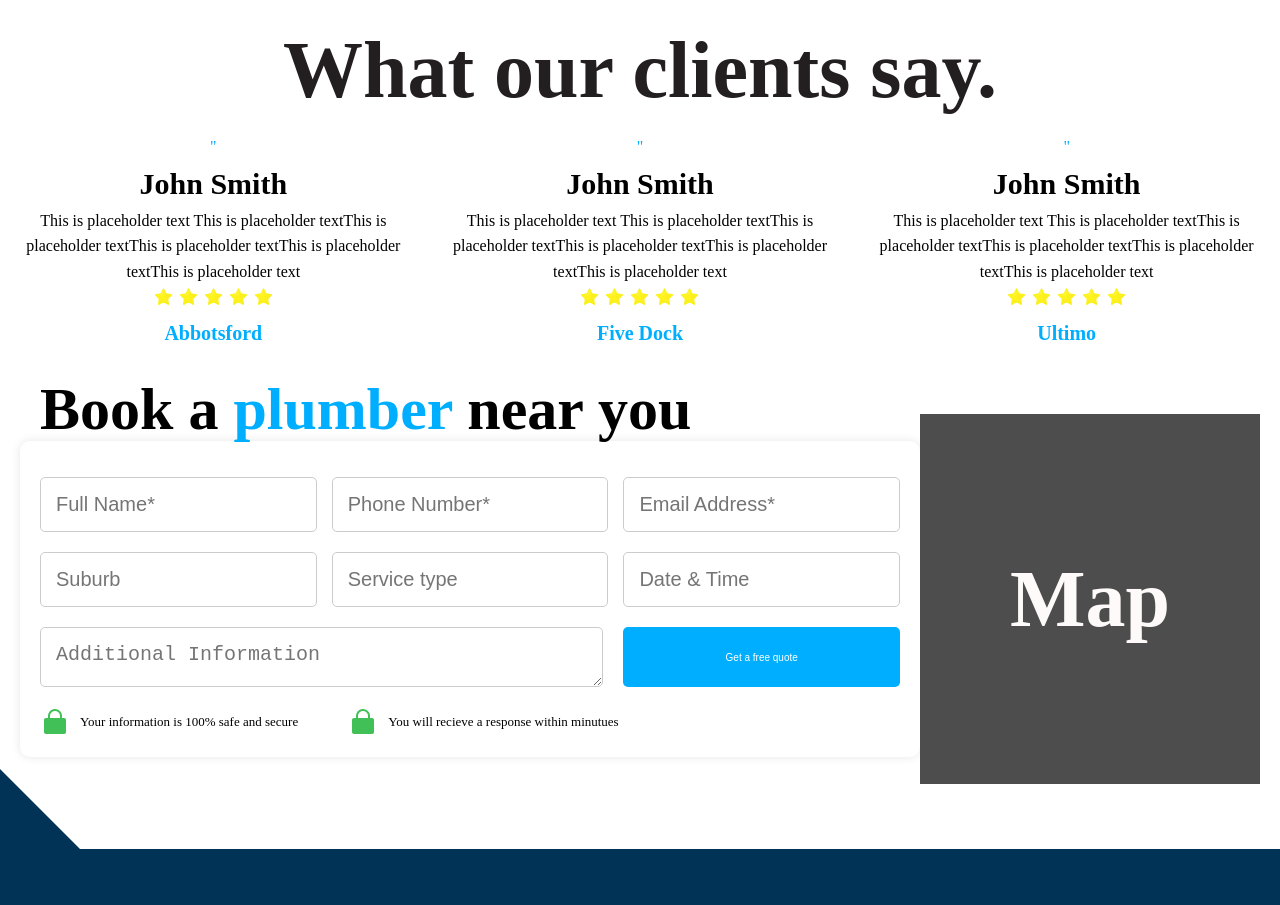
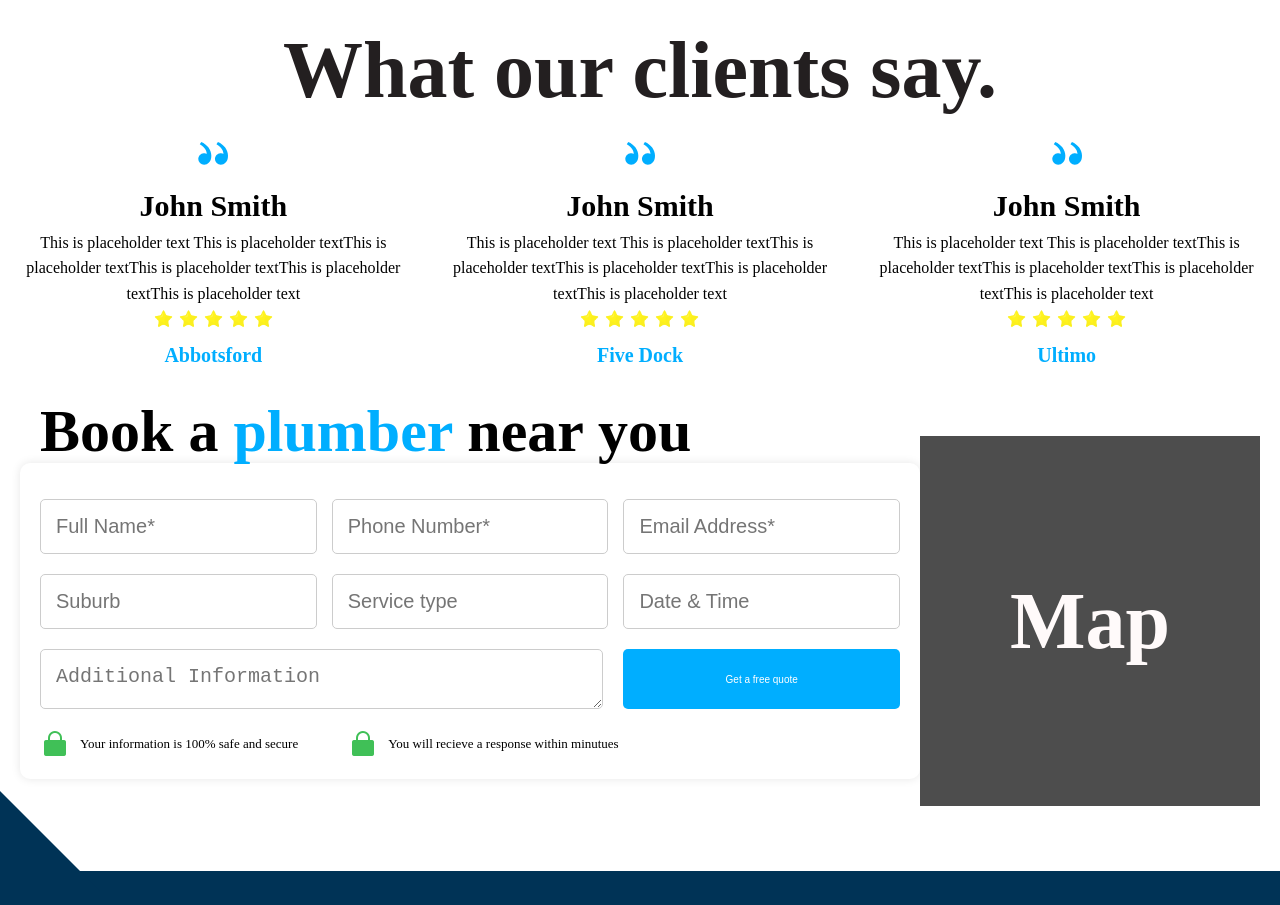
Before and after one commit to LeiliAQ/landingpage, a React (Create React App) app: page / in a window 1280 px wide. Shown: the part 3860-4765 px from the top of the page. Built offline with nearby package versions, Linux system fonts and the light colour scheme.

Commit message:
Clients changed douoblequote added

```diff
--- a/src/components/Clients.css
+++ b/src/components/Clients.css
@@ -43,9 +43,14 @@
 }
 
 
-
 .starIcon{
     width: 2.5rem;
     height: 2.5rem;
     /* margin-left: -0.5rem; */
 }
+.doublequote-svg{
+    width: 4rem;
+    height: 4rem;
+    fill: #00aeff;
+    transform: scaleX(-1)
+  }
--- a/src/components/Clients.js
+++ b/src/components/Clients.js
@@ -1,6 +1,7 @@
 import React, { Component } from 'react'
 import './Clients.css'
 import starIcon from '../images/starpng.png'
+
 
 export default class Clients extends Component {
   render() {
@@ -10,7 +11,11 @@ export default class Clients extends Component {
         <div className="Clients-title">What our clients say.</div>
         <div className="clients-boxes">
             <div className="clients-box">
-                <p className='blueicon'>"</p>
+                <p className='blueicon'>
+                  {/* put doublequote */}
+                  <svg className="doublequote-svg"viewBox="0 0 24 24" xmlns="http://www.w3.org/2000/svg"><path d="m0 0h24v24h-24z" fill="none"/><path d="m4.583 17.321c-1.03-1.094-1.583-2.321-1.583-4.31 0-3.5 2.457-6.637 6.03-8.188l.893 1.378c-3.335 1.804-3.987 4.145-4.247 5.621.537-.278 1.24-.375 1.929-.311 1.804.167 3.226 1.648 3.226 3.489a3.5 3.5 0 0 1 -3.5 3.5c-1.073 0-2.099-.49-2.748-1.179zm10 0c-1.03-1.094-1.583-2.321-1.583-4.31 0-3.5 2.457-6.637 6.03-8.188l.893 1.378c-3.335 1.804-3.987 4.145-4.247 5.621.537-.278 1.24-.375 1.929-.311 1.804.167 3.226 1.648 3.226 3.489a3.5 3.5 0 0 1 -3.5 3.5c-1.073 0-2.099-.49-2.748-1.179z"/></svg>
+
+                </p>
                 <p className='client-box__title'>John Smith</p>
                 <p className='client-box__text'>This is placeholder text This is placeholder textThis is
                 placeholder textThis is placeholder textThis is placeholder
@@ -26,7 +31,11 @@ export default class Clients extends Component {
             </div>
 
             <div className="clients-box">
-                <p className='blueicon'>"</p>
+                <p className='blueicon'>
+                  {/* put doublequote */}
+                  <svg className="doublequote-svg"viewBox="0 0 24 24" xmlns="http://www.w3.org/2000/svg"><path d="m0 0h24v24h-24z" fill="none"/><path d="m4.583 17.321c-1.03-1.094-1.583-2.321-1.583-4.31 0-3.5 2.457-6.637 6.03-8.188l.893 1.378c-3.335 1.804-3.987 4.145-4.247 5.621.537-.278 1.24-.375 1.929-.311 1.804.167 3.226 1.648 3.226 3.489a3.5 3.5 0 0 1 -3.5 3.5c-1.073 0-2.099-.49-2.748-1.179zm10 0c-1.03-1.094-1.583-2.321-1.583-4.31 0-3.5 2.457-6.637 6.03-8.188l.893 1.378c-3.335 1.804-3.987 4.145-4.247 5.621.537-.278 1.24-.375 1.929-.311 1.804.167 3.226 1.648 3.226 3.489a3.5 3.5 0 0 1 -3.5 3.5c-1.073 0-2.099-.49-2.748-1.179z"/></svg>
+
+                </p>
                 <p className='client-box__title'>John Smith</p>
                 <p className='client-box__text'>This is placeholder text This is placeholder textThis is
                 placeholder textThis is placeholder textThis is placeholder
@@ -42,7 +51,11 @@ export default class Clients extends Component {
             </div>
 
             <div className="clients-box">
-                <p className='blueicon'>"</p>
+                <p className='blueicon'>
+                  {/* put doublequote */}
+                  <svg className="doublequote-svg"viewBox="0 0 24 24" xmlns="http://www.w3.org/2000/svg"><path d="m0 0h24v24h-24z" fill="none"/><path d="m4.583 17.321c-1.03-1.094-1.583-2.321-1.583-4.31 0-3.5 2.457-6.637 6.03-8.188l.893 1.378c-3.335 1.804-3.987 4.145-4.247 5.621.537-.278 1.24-.375 1.929-.311 1.804.167 3.226 1.648 3.226 3.489a3.5 3.5 0 0 1 -3.5 3.5c-1.073 0-2.099-.49-2.748-1.179zm10 0c-1.03-1.094-1.583-2.321-1.583-4.31 0-3.5 2.457-6.637 6.03-8.188l.893 1.378c-3.335 1.804-3.987 4.145-4.247 5.621.537-.278 1.24-.375 1.929-.311 1.804.167 3.226 1.648 3.226 3.489a3.5 3.5 0 0 1 -3.5 3.5c-1.073 0-2.099-.49-2.748-1.179z"/></svg>
+
+                </p>
                 <p className='client-box__title'>John Smith</p>
                 <p className='client-box__text'>This is placeholder text This is placeholder textThis is
                 placeholder textThis is placeholder textThis is placeholder
```
Also changed, not shown: src/images/double-quote-svg.svg (added).
